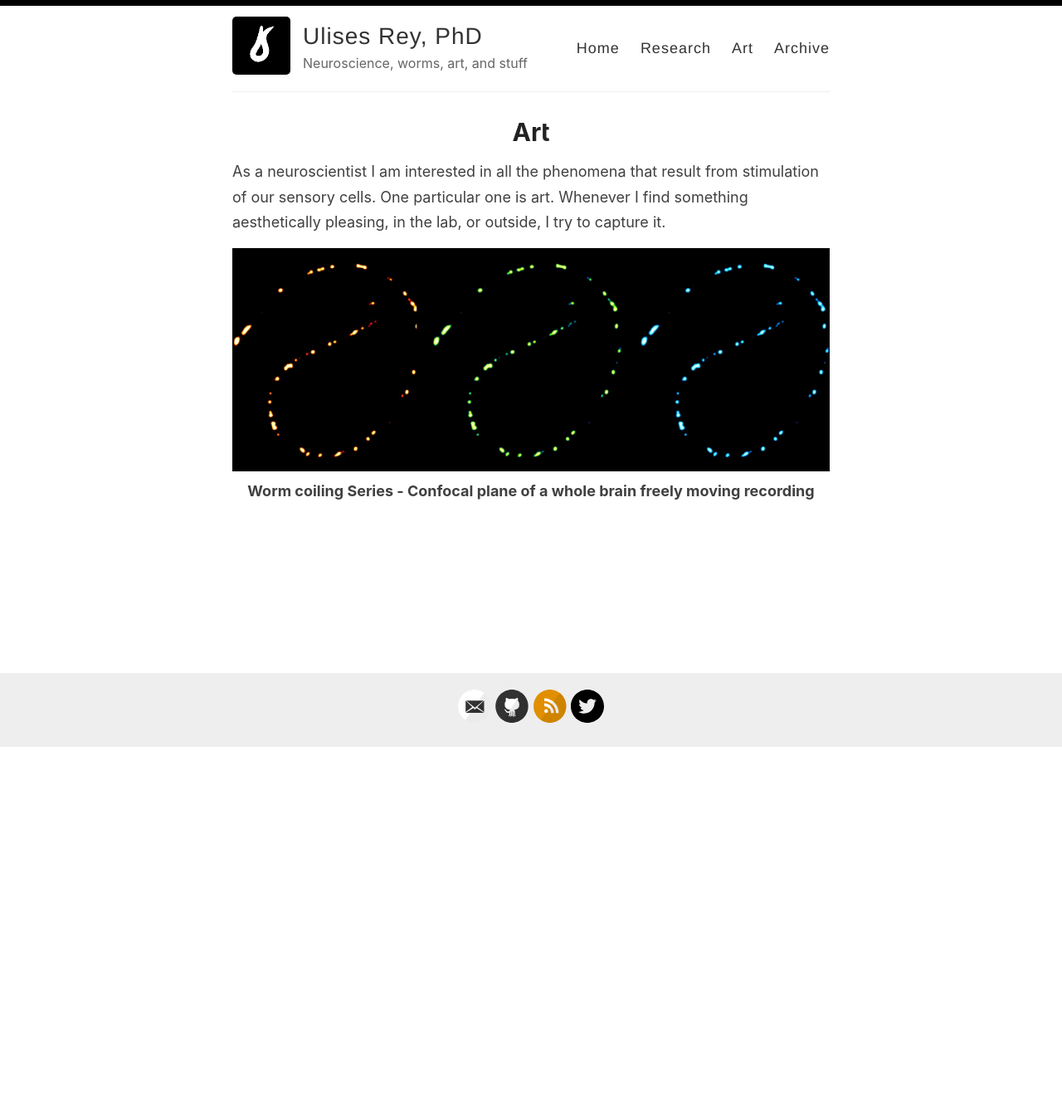
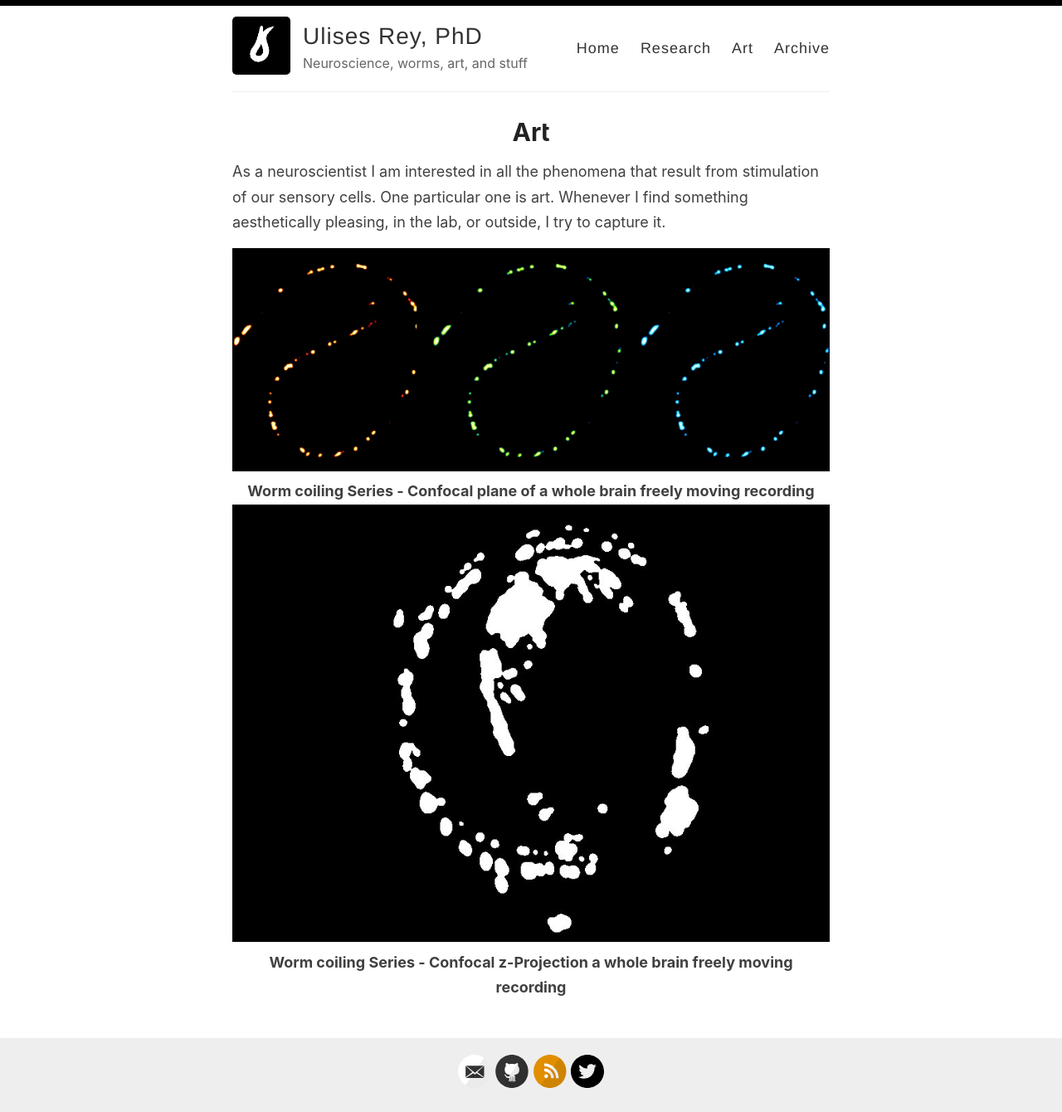
Before and after one commit to ulisesrey/ulisesrey.github.io, a Jekyll site: the page built from _pages/art.md, in a window 1280 px wide. Shown: the whole page at 83% size. Built offline with Jekyll 4.4.1, drawn with Linux system fonts in a browser that asks for light colours; before the commit the page ends 901 px from its top, so only the background shows below that.

Commit message:
new images

```diff
--- a/_pages/art.md
+++ b/_pages/art.md
@@ -6,5 +6,9 @@ permalink: /art/
 
 As a neuroscientist I am interested in  all the phenomena that result from stimulation of our sensory cells.
 One particular one is art. Whenever I find something aesthetically pleasing, in the lab, or outside, I try to capture it.
-<figure><img src="https://ulisesrey.github.io/assets/art-images/Worms_screen_bg.jpg" style="width:100%"><figcaption align = "center">
+<figure><img src="https://ulisesrey.github.io/assets/art-images/coiled_series1.jpg" style="width:100%"><figcaption align = "center">
 <b>Worm coiling Series - Confocal plane of a whole brain freely moving recording</b></figcaption></figure>
+
+
+<figure><img src="https://ulisesrey.github.io/assets/art-images/coiled_series2.jpg" style="width:100%"><figcaption align = "center">
+<b>Worm coiling Series - Confocal z-Projection a whole brain freely moving recording</b></figcaption></figure>
```
Also changed, not shown: assets/art-images/coiled_series1.jpg (renamed from assets/art-images/Worms_screen_bg.jpg), assets/art-images/coiled_series2.jpg (added).
